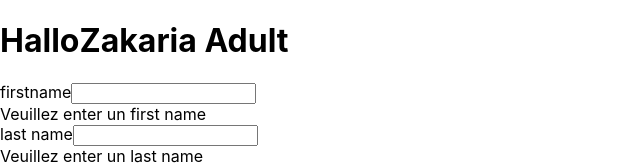
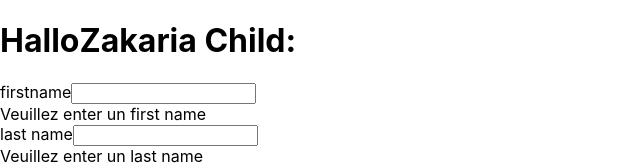
Before and after one commit to zikou058/Leren-React-js, a React (Create React App) app: page / in a window 1280 px wide. Shown: the top 165 px of the page, without its empty margins (0-640 px from the left). Built offline with nearby package versions, Linux system fonts and the light colour scheme.

Commit message:
use loop if but it's classic in class

```diff
--- a/src/halloWorld/HalloWorld.js
+++ b/src/halloWorld/HalloWorld.js
@@ -1,14 +1,16 @@
 // method 1 to creat a component with function
-export default function halloWorld({lastName}) {
-      const age = 15;
-    return(age ? <h1>Hallo{lastName} Adult</h1> :<h1>Hallo{lastName} Child</h1> )
-}
+
+// export default function halloWorld({lastName}) {
+//       const age = 15;
+//     return(age ? <h1>Hallo{lastName} Adult</h1> :<h1>Hallo{lastName} Child</h1> )
+// }
 
 // Anther method 2 to creat a component
-// import {Component} from "react";
+import {Component} from "react";
 
-// export default class HalloWorld extends Component {
-//     render() {
-//         return <h1> hallo{this.propsl.lastName}</h1>
-//     }
-// }
+export default class HalloWorld extends Component {
+    render() {
+        const age = 2;
+        return (age >20 ? <h1>Hallo{this.props.lastName} Adult:</h1> :<h1>Hallo{this.props.lastName} Child:</h1> )
+    }
+}
```
